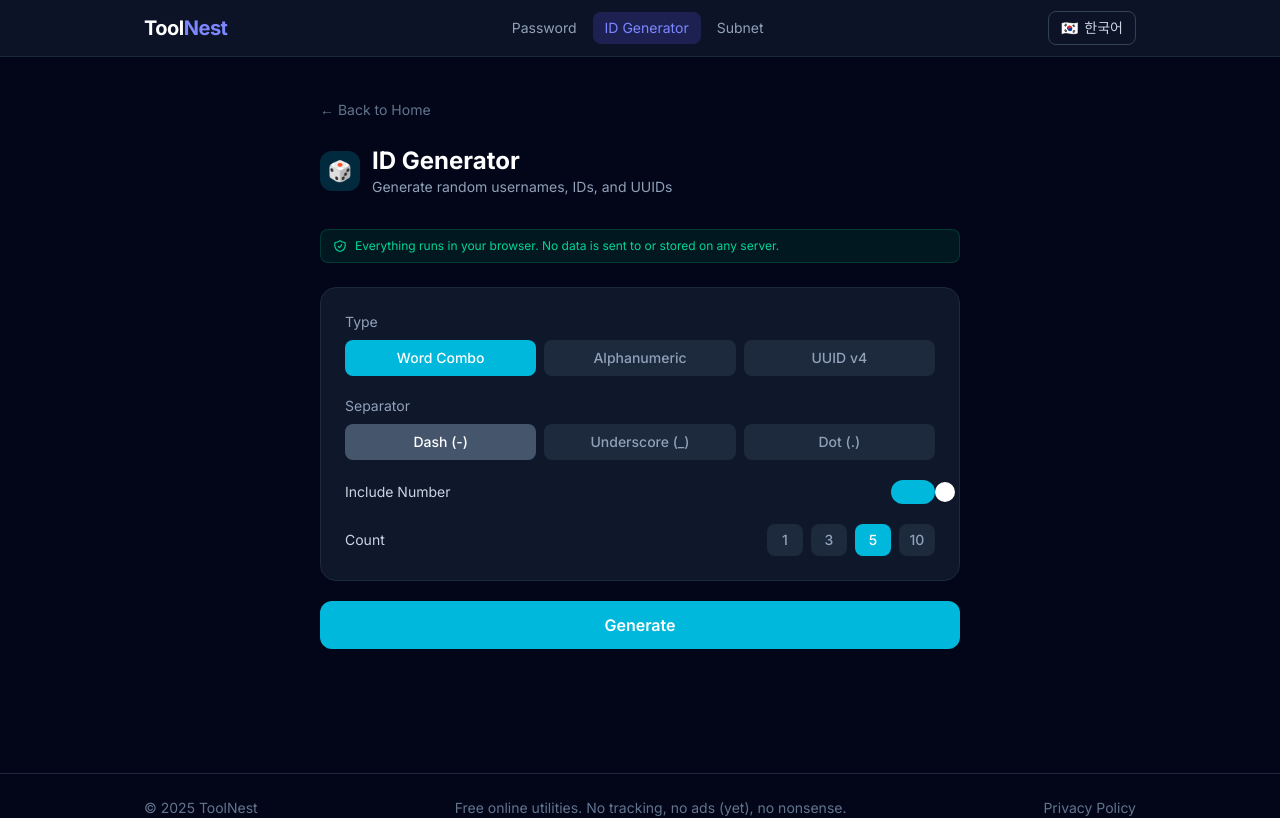
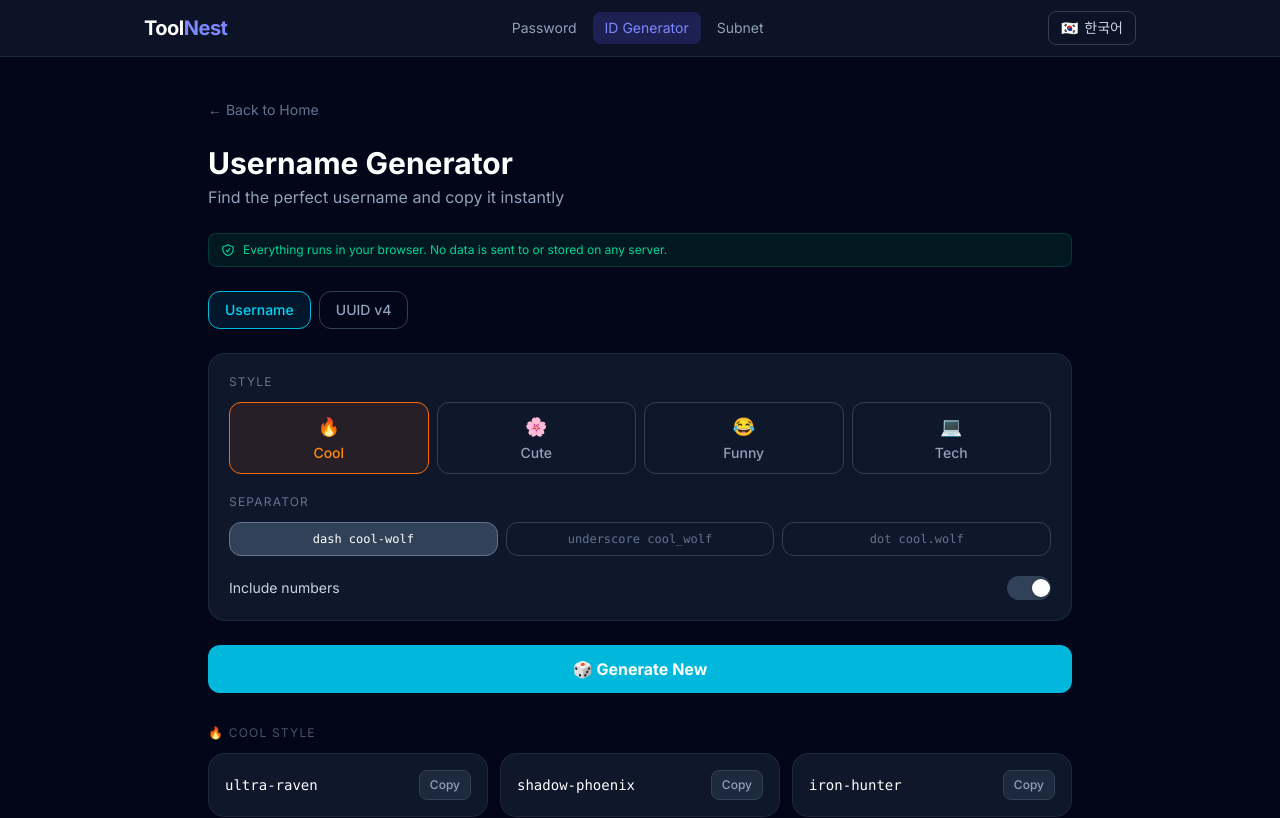
Before and after one commit to stocklite85/toolnest, a Next.js app: page /id-generator in a window 1280 px wide. Shown: the top 818 px of the page. Built offline with nearby package versions, Linux system fonts and the light colour scheme.

Commit message:
feat: redesign id-generator to instausername style with categories and card grid

```diff
--- a/app/id-generator/page.tsx
+++ b/app/id-generator/page.tsx
@@ -1,148 +1,187 @@
 'use client'
-import { useState, useCallback } from 'react'
+import { useState, useCallback, useEffect } from 'react'
 import Link from 'next/link'
 import { useLang } from '@/contexts/LangContext'
-import { t } from '@/lib/translations'
-import { generateIds, type IdType, type Separator } from '@/lib/idGenerator'
-import CopyButton from '@/components/CopyButton'
+import { generateUsername, generateUUIDs, type Style, type Separator } from '@/lib/idGenerator'
 import PrivacyBadge from '@/components/PrivacyBadge'
+
+const STYLES: { value: Style; label: string; labelKo: string; emoji: string; color: string; activeColor: string }[] = [
+  { value: 'cool', label: 'Cool', labelKo: '쿨', emoji: '🔥', color: 'border-slate-700 text-slate-400 hover:border-orange-500/50 hover:text-orange-400', activeColor: 'border-orange-500 bg-orange-500/10 text-orange-400' },
+  { value: 'cute', label: 'Cute', labelKo: '귀여운', emoji: '🌸', color: 'border-slate-700 text-slate-400 hover:border-pink-500/50 hover:text-pink-400', activeColor: 'border-pink-500 bg-pink-500/10 text-pink-400' },
+  { value: 'funny', label: 'Funny', labelKo: '웃긴', emoji: '😂', color: 'border-slate-700 text-slate-400 hover:border-yellow-500/50 hover:text-yellow-400', activeColor: 'border-yellow-500 bg-yellow-500/10 text-yellow-400' },
+  { value: 'tech', label: 'Tech', labelKo: '테크', emoji: '💻', color: 'border-slate-700 text-slate-400 hover:border-cyan-500/50 hover:text-cyan-400', activeColor: 'border-cyan-500 bg-cyan-500/10 text-cyan-400' },
+]
+
+const SEPARATORS: { value: Separator; label: string }[] = [
+  { value: '-', label: 'dash  cool-wolf' },
+  { value: '_', label: 'underscore  cool_wolf' },
+  { value: '.', label: 'dot  cool.wolf' },
+]
+
+const UUID_COUNT = 8
+
+interface UsernameCard {
+  id: number
+  value: string
+  copied: boolean
+}
+
+let cardId = 0
 
 export default function IdGeneratorPage() {
   const { lang } = useLang()
-  const [type, setType] = useState<IdType>('wordcombo')
+  const isKo = lang === 'ko'
+
+  const [style, setStyle] = useState<Style>('cool')
   const [separator, setSeparator] = useState<Separator>('-')
-  const [includeNumber, setIncludeNumber] = useState(true)
-  const [count, setCount] = useState(5)
-  const [ids, setIds] = useState<string[]>([])
+  const [includeNumber, setIncludeNumber] = useState(false)
+  const [showUUID, setShowUUID] = useState(false)
+  const [cards, setCards] = useState<UsernameCard[]>([])
 
-  const generate = useCallback(() => {
-    setIds(generateIds({ type, separator, includeNumber, count }))
-  }, [type, separator, includeNumber, count])
+  const makeCards = useCallback((s: Style, sep: Separator, num: boolean) => {
+    return Array.from({ length: 12 }, () => ({
+      id: ++cardId,
+      value: generateUsername({ style: s, separator: sep, includeNumber: num }),
+      copied: false,
+    }))
+  }, [])
 
-  const allText = ids.join('\n')
+  const makeUUIDs = useCallback(() => {
+    return generateUUIDs(UUID_COUNT).map(v => ({ id: ++cardId, value: v, copied: false }))
+  }, [])
 
-  const types: { value: IdType; labelKey: string }[] = [
-    { value: 'wordcombo', labelKey: 'id.wordCombo' },
-    { value: 'alphanumeric', labelKey: 'id.alphanumeric' },
-    { value: 'uuid', labelKey: 'id.uuid' },
-  ]
+  useEffect(() => {
+    setCards(makeCards(style, separator, includeNumber))
+  }, [])
 
-  const separators: { value: Separator; labelKey: string }[] = [
-    { value: '-', labelKey: 'id.dash' },
-    { value: '_', labelKey: 'id.underscore' },
-    { value: '.', labelKey: 'id.dot' },
-  ]
+  const generate = () => {
+    if (showUUID) setCards(makeUUIDs())
+    else setCards(makeCards(style, separator, includeNumber))
+  }
+
+  const refreshOne = (targetId: number) => {
+    setCards(prev => prev.map(c =>
+      c.id === targetId
+        ? { id: ++cardId, value: showUUID ? generateUUIDs(1)[0] : generateUsername({ style, separator, includeNumber }), copied: false }
+        : c
+    ))
+  }
+
+  const copyOne = async (targetId: number, value: string) => {
+    await navigator.clipboard.writeText(value)
+    setCards(prev => prev.map(c => c.id === targetId ? { ...c, copied: true } : c))
+    setTimeout(() => setCards(prev => prev.map(c => c.id === targetId ? { ...c, copied: false } : c)), 2000)
+  }
+
+  const activeStyle = STYLES.find(s => s.value === style)!
 
   return (
-    <div className="max-w-2xl mx-auto px-4 py-10">
+    <div className="max-w-4xl mx-auto px-4 py-10">
       <Link href="/" className="text-slate-500 hover:text-cyan-400 text-sm transition-colors">
-        {t(lang, 'common.backHome')}
+        {isKo ? '← 홈으로' : '← Back to Home'}
       </Link>
 
-      <div className="flex items-center gap-3 mt-6 mb-8">
-        <div className="w-10 h-10 bg-cyan-500/20 rounded-xl flex items-center justify-center text-xl">🎲</div>
-        <div>
-          <h1 className="text-2xl font-bold">{t(lang, 'id.title')}</h1>
-          <p className="text-slate-400 text-sm">{t(lang, 'id.description')}</p>
-        </div>
+      <div className="mt-6 mb-2">
+        <h1 className="text-3xl font-bold">{isKo ? '아이디 생성기' : 'Username Generator'}</h1>
+        <p className="text-slate-400 mt-1">{isKo ? '마음에 드는 아이디를 바로 복사하세요' : 'Find the perfect username and copy it instantly'}</p>
       </div>
 
-      <PrivacyBadge />
+      <div className="mt-6 mb-6">
+        <PrivacyBadge />
+      </div>
 
-      {/* Options */}
-      <div className="bg-slate-900 border border-slate-800 rounded-2xl p-6 mb-5 space-y-5">
-        {/* Type */}
-        <div>
-          <label className="text-sm text-slate-400 mb-2 block">{t(lang, 'id.type')}</label>
-          <div className="flex gap-2">
-            {types.map(({ value, labelKey }) => (
-              <button key={value} onClick={() => setType(value)}
-                className={`flex-1 py-2 rounded-lg text-sm font-medium transition-colors ${
-                  type === value
-                    ? 'bg-cyan-500 text-white'
-                    : 'bg-slate-800 text-slate-400 hover:bg-slate-700'
-                }`}
-              >{t(lang, labelKey)}</button>
-            ))}
-          </div>
-        </div>
+      {/* Mode toggle */}
+      <div className="flex gap-2 mb-6">
+        <button onClick={() => { setShowUUID(false); setCards(makeCards(style, separator, includeNumber)) }}
+          className={`px-4 py-2 rounded-xl text-sm font-medium border transition-all ${!showUUID ? 'bg-cyan-500/10 border-cyan-500 text-cyan-400' : 'border-slate-700 text-slate-400 hover:border-slate-600'}`}>
+          {isKo ? '사용자명' : 'Username'}
+        </button>
+        <button onClick={() => { setShowUUID(true); setCards(makeUUIDs()) }}
+          className={`px-4 py-2 rounded-xl text-sm font-medium border transition-all ${showUUID ? 'bg-cyan-500/10 border-cyan-500 text-cyan-400' : 'border-slate-700 text-slate-400 hover:border-slate-600'}`}>
+          UUID v4
+        </button>
+      </div>
 
-        {/* Separator (only for non-UUID) */}
-        {type !== 'uuid' && (
+      {!showUUID && (
+        <div className="bg-slate-900 border border-slate-800 rounded-2xl p-5 mb-6 space-y-5">
+          {/* Style */}
           <div>
-            <label className="text-sm text-slate-400 mb-2 block">{t(lang, 'id.separator')}</label>
-            <div className="flex gap-2">
-              {separators.map(({ value, labelKey }) => (
-                <button key={value} onClick={() => setSeparator(value)}
-                  className={`flex-1 py-2 rounded-lg text-sm font-medium transition-colors ${
-                    separator === value
-                      ? 'bg-slate-600 text-white'
-                      : 'bg-slate-800 text-slate-400 hover:bg-slate-700'
-                  }`}
-                >{t(lang, labelKey)}</button>
+            <p className="text-xs text-slate-500 uppercase tracking-widest mb-3">{isKo ? '스타일' : 'Style'}</p>
+            <div className="grid grid-cols-4 gap-2">
+              {STYLES.map(s => (
+                <button key={s.value}
+                  onClick={() => { setStyle(s.value); setCards(makeCards(s.value, separator, includeNumber)) }}
+                  className={`py-2.5 rounded-xl text-sm font-medium border transition-all ${style === s.value ? s.activeColor : s.color}`}>
+                  <span className="block text-lg mb-0.5">{s.emoji}</span>
+                  {isKo ? s.labelKo : s.label}
+                </button>
               ))}
             </div>
           </div>
-        )}
 
-        {/* Include number toggle */}
-        {type !== 'uuid' && (
+          {/* Separator */}
+          <div>
+            <p className="text-xs text-slate-500 uppercase tracking-widest mb-3">{isKo ? '구분자' : 'Separator'}</p>
+            <div className="flex gap-2">
+              {SEPARATORS.map(sep => (
+                <button key={sep.value}
+                  onClick={() => { setSeparator(sep.value); setCards(makeCards(style, sep.value, includeNumber)) }}
+                  className={`flex-1 py-2 rounded-xl text-xs font-mono border transition-all ${separator === sep.value ? 'bg-slate-700 border-slate-500 text-white' : 'border-slate-700 text-slate-500 hover:border-slate-600'}`}>
+                  {sep.label}
+                </button>
+              ))}
+            </div>
+          </div>
+
+          {/* Include number */}
           <div className="flex items-center justify-between">
-            <span className="text-sm text-slate-300">{t(lang, 'id.includeNumber')}</span>
+            <span className="text-sm text-slate-300">{isKo ? '숫자 포함' : 'Include numbers'}</span>
             <button
-              onClick={() => setIncludeNumber(p => !p)}
-              className={`w-11 h-6 rounded-full transition-colors relative ${
-                includeNumber ? 'bg-cyan-500' : 'bg-slate-700'
-              }`}
-            >
-              <span className={`absolute top-0.5 w-5 h-5 bg-white rounded-full shadow transition-transform ${
-                includeNumber ? 'translate-x-[22px]' : 'translate-x-[2px]'
-              }`} />
+              onClick={() => { const next = !includeNumber; setIncludeNumber(next); setCards(makeCards(style, separator, next)) }}
+              className={`w-11 h-6 rounded-full transition-colors relative ${includeNumber ? 'bg-cyan-500' : 'bg-slate-700'}`}>
+              <span className={`absolute top-[3px] w-[18px] h-[18px] bg-white rounded-full shadow transition-transform ${includeNumber ? 'translate-x-[23px]' : 'translate-x-[3px]'}`} />
             </button>
           </div>
-        )}
+        </div>
+      )}
 
-        {/* Count */}
-        <div className="flex items-center justify-between">
-          <label className="text-sm text-slate-300">{t(lang, 'id.count')}</label>
-          <div className="flex items-center gap-2">
-            {[1, 3, 5, 10].map(n => (
-              <button key={n} onClick={() => setCount(n)}
-                className={`w-9 h-8 rounded-lg text-sm font-medium transition-colors ${
-                  count === n ? 'bg-cyan-500 text-white' : 'bg-slate-800 text-slate-400 hover:bg-slate-700'
-                }`}
-              >{n}</button>
-            ))}
-          </div>
-        </div>
-      </div>
-
-      {/* Generate */}
-      <button
-        onClick={generate}
-        className="w-full py-3 rounded-xl bg-cyan-500 hover:bg-cyan-600 active:bg-cyan-700 text-white font-semibold transition-colors mb-5"
-      >
-        {t(lang, 'id.generate')}
+      {/* Generate button */}
+      <button onClick={generate}
+        className="w-full py-3 rounded-xl bg-cyan-500 hover:bg-cyan-400 active:bg-cyan-600 text-white font-bold text-base transition-colors mb-8">
+        {isKo ? '🎲 새로 생성' : '🎲 Generate New'}
       </button>
 
-      {/* Results */}
-      {ids.length > 0 && (
-        <div className="bg-slate-900 border border-slate-800 rounded-2xl overflow-hidden">
-          <div className="divide-y divide-slate-800/60">
-            {ids.map((id, i) => (
-              <div key={i} className="flex items-center gap-3 px-5 py-3 hover:bg-slate-800/30">
-                <span className="w-5 text-xs text-slate-600 shrink-0">{i + 1}</span>
-                <span className="flex-1 font-mono text-sm text-slate-200 break-all">{id}</span>
-                <CopyButton text={id} label={t(lang, 'id.copy')} copiedLabel={t(lang, 'id.copied')} />
+      {/* Cards grid */}
+      {cards.length > 0 && (
+        <>
+          <p className="text-xs text-slate-600 mb-3 uppercase tracking-widest">
+            {showUUID ? 'UUID v4' : (isKo ? `${activeStyle.emoji} ${activeStyle.labelKo} 스타일` : `${activeStyle.emoji} ${activeStyle.label} Style`)}
+          </p>
+          <div className="grid grid-cols-1 sm:grid-cols-2 md:grid-cols-3 gap-3">
+            {cards.map(card => (
+              <div key={card.id}
+                className="group bg-slate-900 border border-slate-800 hover:border-slate-600 rounded-2xl px-4 py-4 flex items-center justify-between gap-2 transition-all">
+                <span className={`font-mono text-sm font-medium truncate ${showUUID ? 'text-xs text-slate-400' : 'text-white'}`}>
+                  {card.value}
+                </span>
+                <div className="flex items-center gap-1.5 shrink-0">
+                  {/* Refresh single */}
+                  <button onClick={() => refreshOne(card.id)}
+                    className="w-7 h-7 rounded-lg bg-slate-800 hover:bg-slate-700 text-slate-500 hover:text-slate-300 flex items-center justify-center transition-colors opacity-0 group-hover:opacity-100">
+                    <svg className="w-3.5 h-3.5" fill="none" viewBox="0 0 24 24" stroke="currentColor" strokeWidth={2}>
+                      <path strokeLinecap="round" strokeLinejoin="round" d="M16.023 9.348h4.992v-.001M2.985 19.644v-4.992m0 0h4.992m-4.993 0l3.181 3.183a8.25 8.25 0 0013.803-3.7M4.031 9.865a8.25 8.25 0 0113.803-3.7l3.181 3.182m0-4.991v4.99" />
+                    </svg>
+                  </button>
+                  {/* Copy */}
+                  <button onClick={() => copyOne(card.id, card.value)}
+                    className={`px-2.5 py-1.5 rounded-lg text-xs font-medium transition-all ${card.copied ? 'bg-green-500/20 text-green-400 border border-green-500/30' : 'bg-slate-800 hover:bg-cyan-500/20 text-slate-400 hover:text-cyan-400 border border-slate-700 hover:border-cyan-500/50'}`}>
+                    {card.copied ? (isKo ? '복사됨' : 'Copied!') : (isKo ? '복사' : 'Copy')}
+                  </button>
+                </div>
               </div>
             ))}
           </div>
-          {ids.length > 1 && (
-            <div className="px-5 py-3 border-t border-slate-800 flex justify-end">
-              <CopyButton text={allText} label={t(lang, 'id.copyAll')} copiedLabel={t(lang, 'id.copied')} />
-            </div>
-          )}
-        </div>
+        </>
       )}
     </div>
   )
--- a/lib/idGenerator.ts
+++ b/lib/idGenerator.ts
@@ -1,18 +1,24 @@
-const adjectives = [
-  'happy', 'swift', 'bright', 'calm', 'bold', 'cool', 'fast', 'deep',
-  'sharp', 'wild', 'keen', 'pure', 'warm', 'clear', 'brave', 'silent',
-  'golden', 'cosmic', 'electric', 'turbo', 'mega', 'hyper', 'ultra',
-  'super', 'neo', 'prime', 'apex', 'zen', 'iron', 'silver', 'neon',
-  'frozen', 'burning', 'flying', 'rising', 'dark', 'lucky', 'magic',
-]
+export type Style = 'cool' | 'cute' | 'funny' | 'tech'
+export type Separator = '-' | '_' | '.'
 
-const nouns = [
-  'tiger', 'panda', 'fox', 'wolf', 'eagle', 'hawk', 'bear', 'lion',
-  'shark', 'cobra', 'falcon', 'raven', 'dragon', 'phoenix', 'titan',
-  'viper', 'nexus', 'proxy', 'cipher', 'pixel', 'byte', 'node',
-  'spark', 'storm', 'flame', 'frost', 'blade', 'comet', 'nova', 'orbit',
-  'quasar', 'pulsar', 'vector', 'matrix', 'ranger', 'hunter', 'rider',
-]
+const words: Record<Style, { adj: string[]; noun: string[] }> = {
+  cool: {
+    adj: ['shadow', 'dark', 'iron', 'neon', 'phantom', 'silent', 'rogue', 'apex', 'prime', 'ultra', 'hyper', 'ghost', 'frozen', 'burning', 'electric', 'cosmic', 'solar', 'lunar', 'void', 'crimson'],
+    noun: ['wolf', 'hawk', 'viper', 'cobra', 'titan', 'blade', 'storm', 'raven', 'phoenix', 'dragon', 'falcon', 'panther', 'jaguar', 'thunder', 'nova', 'comet', 'reaper', 'ranger', 'hunter', 'legend'],
+  },
+  cute: {
+    adj: ['fluffy', 'tiny', 'sweet', 'soft', 'little', 'fuzzy', 'happy', 'sunny', 'starry', 'sleepy', 'chubby', 'bubbly', 'sparkly', 'dreamy', 'pastel', 'rosy', 'bouncy', 'glowy', 'snuggly', 'cozy'],
+    noun: ['bunny', 'kitten', 'puppy', 'panda', 'bear', 'cloud', 'star', 'moon', 'pearl', 'cookie', 'mochi', 'daisy', 'peach', 'lemon', 'melon', 'button', 'pudding', 'cupcake', 'boba', 'tulip'],
+  },
+  funny: {
+    adj: ['lazy', 'clumsy', 'grumpy', 'hangry', 'sassy', 'goofy', 'zany', 'wacky', 'cranky', 'sneaky', 'cheeky', 'derpy', 'extra', 'salty', 'sus', 'unhinged', 'feral', 'cursed', 'chaotic', 'spicy'],
+    noun: ['potato', 'noodle', 'pickle', 'muffin', 'nugget', 'taco', 'biscuit', 'waffle', 'donut', 'burrito', 'dumpling', 'pretzel', 'bagel', 'tofu', 'nachos', 'pancake', 'churro', 'lasagna', 'hotdog', 'spaghetti'],
+  },
+  tech: {
+    adj: ['cyber', 'binary', 'quantum', 'neural', 'crypto', 'digital', 'turbo', 'hyper', 'meta', 'nano', 'ultra', 'pixel', 'vector', 'async', 'cached', 'compiled', 'runtime', 'kernel', 'sudo', 'headless'],
+    noun: ['nexus', 'matrix', 'node', 'proxy', 'kernel', 'stack', 'hash', 'loop', 'bot', 'daemon', 'socket', 'token', 'cipher', 'buffer', 'bitwise', 'payload', 'webhook', 'router', 'cluster', 'pipeline'],
+  },
+}
 
 function randomItem<T>(arr: T[]): T {
   return arr[Math.floor(Math.random() * arr.length)]
@@ -20,13 +26,6 @@
 
 function randomInt(min: number, max: number): number {
   return Math.floor(Math.random() * (max - min + 1)) + min
-}
-
-function randomAlphanumeric(length: number): string {
-  const chars = 'abcdefghijklmnopqrstuvwxyz0123456789'
-  const arr = new Uint32Array(length)
-  crypto.getRandomValues(arr)
-  return Array.from(arr).map(n => chars[n % chars.length]).join('')
 }
 
 function generateUUID(): string {
@@ -43,36 +42,23 @@
   ].join('-')
 }
 
-export type IdType = 'wordcombo' | 'alphanumeric' | 'uuid'
-export type Separator = '-' | '_' | '.'
-
 export interface IdOptions {
-  type: IdType
+  style: Style
   separator: Separator
   includeNumber: boolean
-  count: number
 }
 
-export function generateId(opts: IdOptions): string {
+export function generateUsername(opts: IdOptions): string {
+  const { adj, noun } = words[opts.style]
   const sep = opts.separator
-
-  switch (opts.type) {
-    case 'wordcombo': {
-      const adj = randomItem(adjectives)
-      const noun = randomItem(nouns)
-      const num = opts.includeNumber ? `${sep}${randomInt(10, 9999)}` : ''
-      return `${adj}${sep}${noun}${num}`
-    }
-    case 'alphanumeric': {
-      const base = randomAlphanumeric(10)
-      const num = opts.includeNumber ? `${sep}${randomInt(100, 999)}` : ''
-      return `${base}${num}`
-    }
-    case 'uuid':
-      return generateUUID()
-  }
+  const num = opts.includeNumber ? `${sep}${randomInt(10, 999)}` : ''
+  return `${randomItem(adj)}${sep}${randomItem(noun)}${num}`
 }
 
-export function generateIds(opts: IdOptions): string[] {
-  return Array.from({ length: opts.count }, () => generateId(opts))
+export function generateUsernames(opts: IdOptions, count: number): string[] {
+  return Array.from({ length: count }, () => generateUsername(opts))
 }
+
+export function generateUUIDs(count: number): string[] {
+  return Array.from({ length: count }, () => generateUUID())
+}
```
